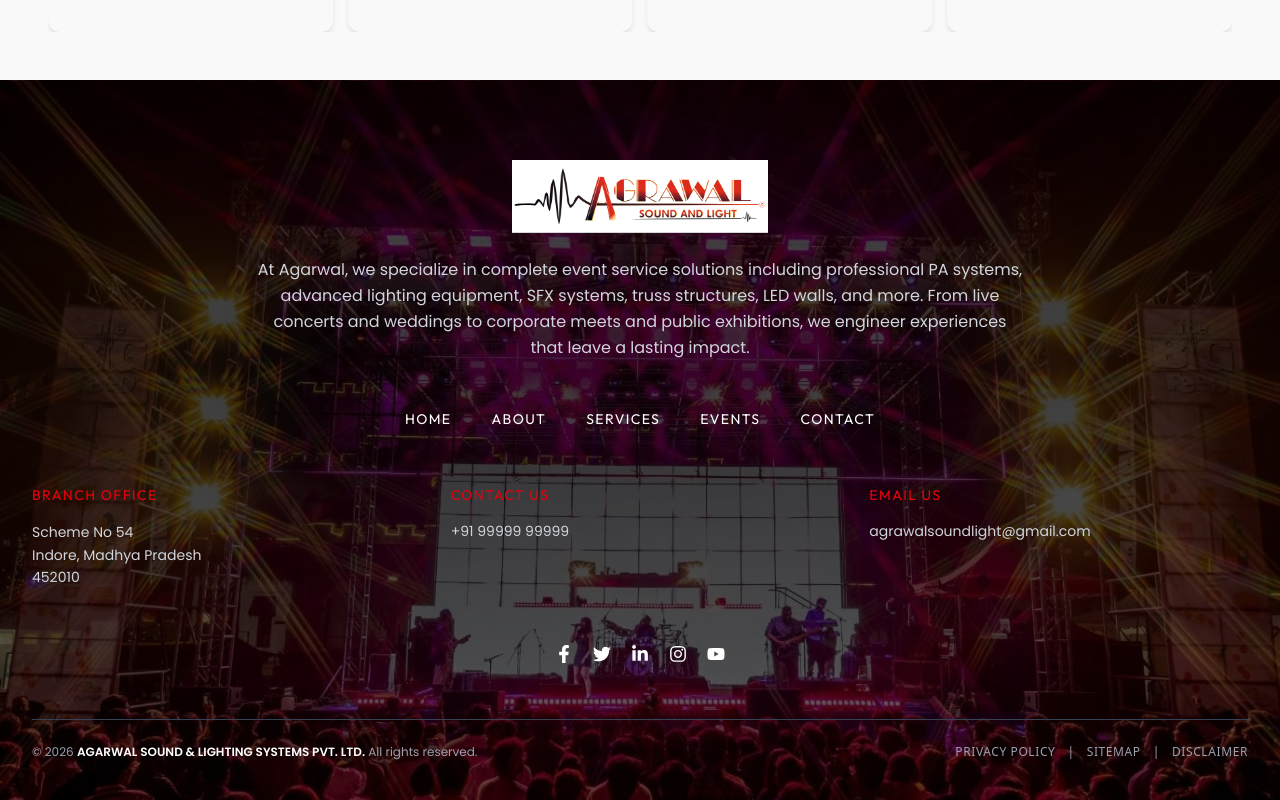
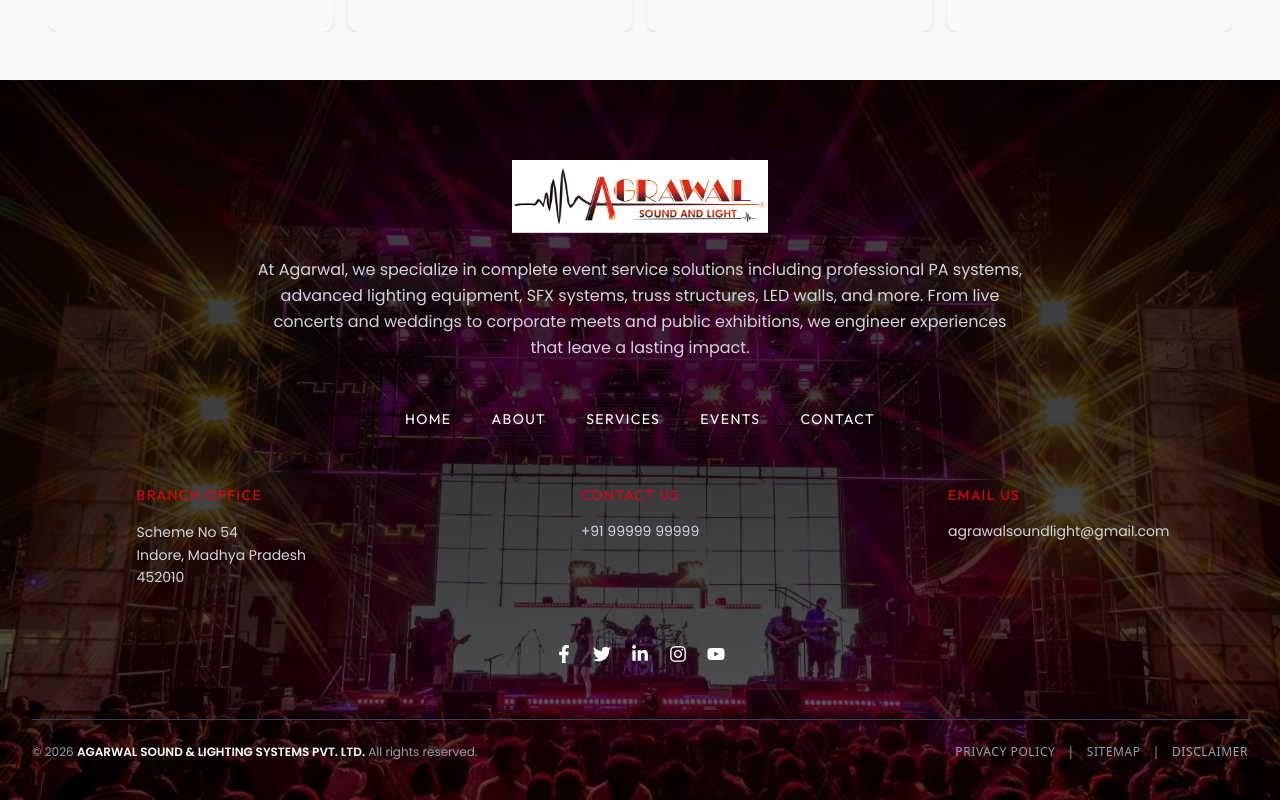
Before and after one commit to aashishngts/agrawal-event-organizer, a React (Vite) app: page / in a window 1280 px wide. Shown: the part 6354-7154 px from the top of the page. Built offline with nearby package versions, Linux system fonts and the light colour scheme; grey boxes are pictures that could not be loaded.

Commit message:
footer alignment updated

```diff
--- a/src/components/layout/Footer.jsx
+++ b/src/components/layout/Footer.jsx
@@ -59,7 +59,7 @@ const Footer = () => {
         </div>
 
         {/* ================= CONTACT GRID ================= */}
-        <div className="grid grid-cols-1 sm:grid-cols-2 md:grid-cols-3 gap-10 text-sm text-center md:text-left">
+        <div className="grid grid-cols-1 sm:grid-cols-2 md:grid-cols-3 gap-10 text-sm text-center md:text-left justify-items-center">
           {/* Branch Office */}
           <div>
             <h3 className="text-red-600 uppercase tracking-widest mb-4">
```
